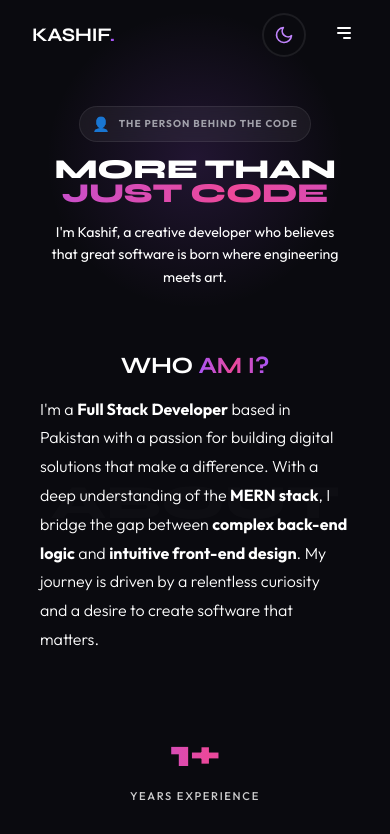
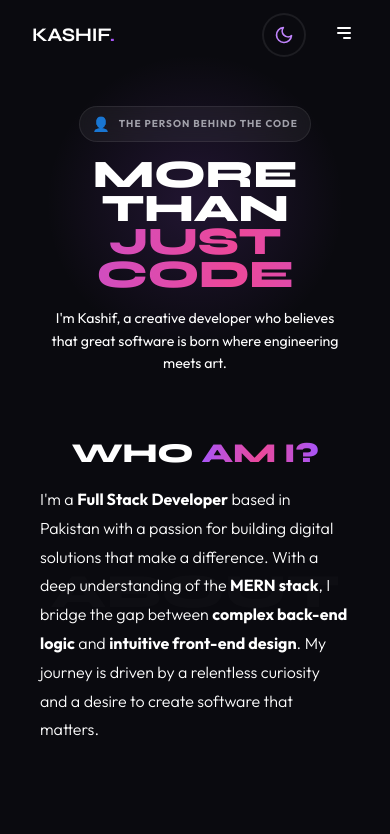
Before and after one commit to mkashif1000/KashifPortfolio, a React (Vite) app: page /about in a window 390 px wide. Shown: the top 834 px of the page. Built offline with nearby package versions, Linux system fonts and the light colour scheme.

Commit message:
Fix mobile responsiveness: Heading sizes and Contact page layout

```diff
--- a/src/pages/About.css
+++ b/src/pages/About.css
@@ -568,8 +568,9 @@
     }
 
     .block-text {
-        font-size: clamp(1.5rem, 8vw, 2.5rem);
+        font-size: clamp(2.5rem, 12vw, 4rem);
         letter-spacing: -0.02em;
+        font-weight: 800;
     }
 
     .about-description.mx-auto {
--- a/src/pages/Contact.css
+++ b/src/pages/Contact.css
@@ -522,7 +522,18 @@
     }
 
     .contact-grid {
+        grid-template-columns: 1fr;
         gap: var(--space-8);
+    }
+
+    .contact-info-column {
+        position: relative;
+        z-index: 1;
+    }
+
+    .contact-form-column {
+        position: relative;
+        z-index: 1;
     }
 
     /* Compact Info Cards */
@@ -558,17 +569,22 @@
         grid-template-columns: repeat(3, 1fr);
         gap: 0.75rem;
         margin-top: 0.75rem;
+        margin-bottom: 1.5rem;
+        position: relative;
+        z-index: 1;
     }
 
     .social-btn-glass {
         font-size: 1.25rem;
         border-radius: 14px;
+        aspect-ratio: 1;
     }
 
     /* Compact Form Container */
     .glass-form-container {
         padding: 1.25rem;
         border-radius: 20px;
+        margin-top: 8rem;
     }
 
     .form-header {
@@ -656,8 +672,9 @@
     }
 
     .block-text {
-        font-size: clamp(1.25rem, 7vw, 2rem);
+        font-size: clamp(2rem, 10vw, 3.5rem);
         letter-spacing: -0.01em;
+        font-weight: 800;
     }
 
     .contact-description.mx-auto {
--- a/src/pages/GuestBook.css
+++ b/src/pages/GuestBook.css
@@ -525,8 +525,9 @@
     }
 
     .block-text {
-        font-size: clamp(1.5rem, 8vw, 2.5rem);
+        font-size: clamp(2.5rem, 12vw, 4rem);
         letter-spacing: -0.02em;
+        font-weight: 800;
     }
 
     .guestbook-description.mx-auto {
--- a/src/pages/Projects.css
+++ b/src/pages/Projects.css
@@ -468,8 +468,9 @@
     }
 
     .block-text {
-        font-size: clamp(1.5rem, 8vw, 2.5rem);
+        font-size: clamp(2.5rem, 12vw, 4rem);
         letter-spacing: -0.02em;
+        font-weight: 800;
     }
 
     .projects-description.mx-auto {
@@ -499,7 +500,7 @@
     }
 
     .featured-title {
-        font-size: 1.5rem;
+        font-size: 1.75rem;
         margin-bottom: var(--space-4);
     }
 
--- a/src/pages/Services.css
+++ b/src/pages/Services.css
@@ -443,8 +443,9 @@
     }
 
     .block-text {
-        font-size: clamp(1.5rem, 8vw, 2.5rem);
+        font-size: clamp(2.5rem, 12vw, 4rem);
         letter-spacing: -0.02em;
+        font-weight: 800;
     }
 
     .services-description.mx-auto {
@@ -477,6 +478,12 @@
 
     .section-description.mx-auto {
         font-size: var(--text-base);
+    }
+
+    .block-text {
+        font-size: clamp(2rem, 10vw, 3rem);
+        letter-spacing: -0.02em;
+        font-weight: 800;
     }
 
     /* Compact Service Cards */
--- a/src/pages/Skills.css
+++ b/src/pages/Skills.css
@@ -337,8 +337,9 @@
     }
 
     .block-text {
-        font-size: clamp(1.5rem, 8vw, 2.5rem);
+        font-size: clamp(2.5rem, 12vw, 4rem);
         letter-spacing: -0.02em;
+        font-weight: 800;
     }
 
     .skills-description {
--- a/src/styles/index.css
+++ b/src/styles/index.css
@@ -540,15 +540,22 @@ pre {
 
 @media (max-width: 768px) {
     .section-heading {
-        font-size: clamp(1.5rem, 7vw, 2rem);
+        font-size: clamp(1.75rem, 8vw, 2.5rem);
         letter-spacing: -0.02em;
+        font-weight: 800;
+    }
+
+    .section-subtitle {
+        font-size: var(--text-xs);
+        font-weight: 600;
     }
 }
 
 @media (max-width: 480px) {
     .section-heading {
-        font-size: clamp(1.25rem, 6vw, 1.75rem);
+        font-size: clamp(1.5rem, 7vw, 2rem);
         letter-spacing: -0.01em;
+        font-weight: 800;
     }
 }
 
```
